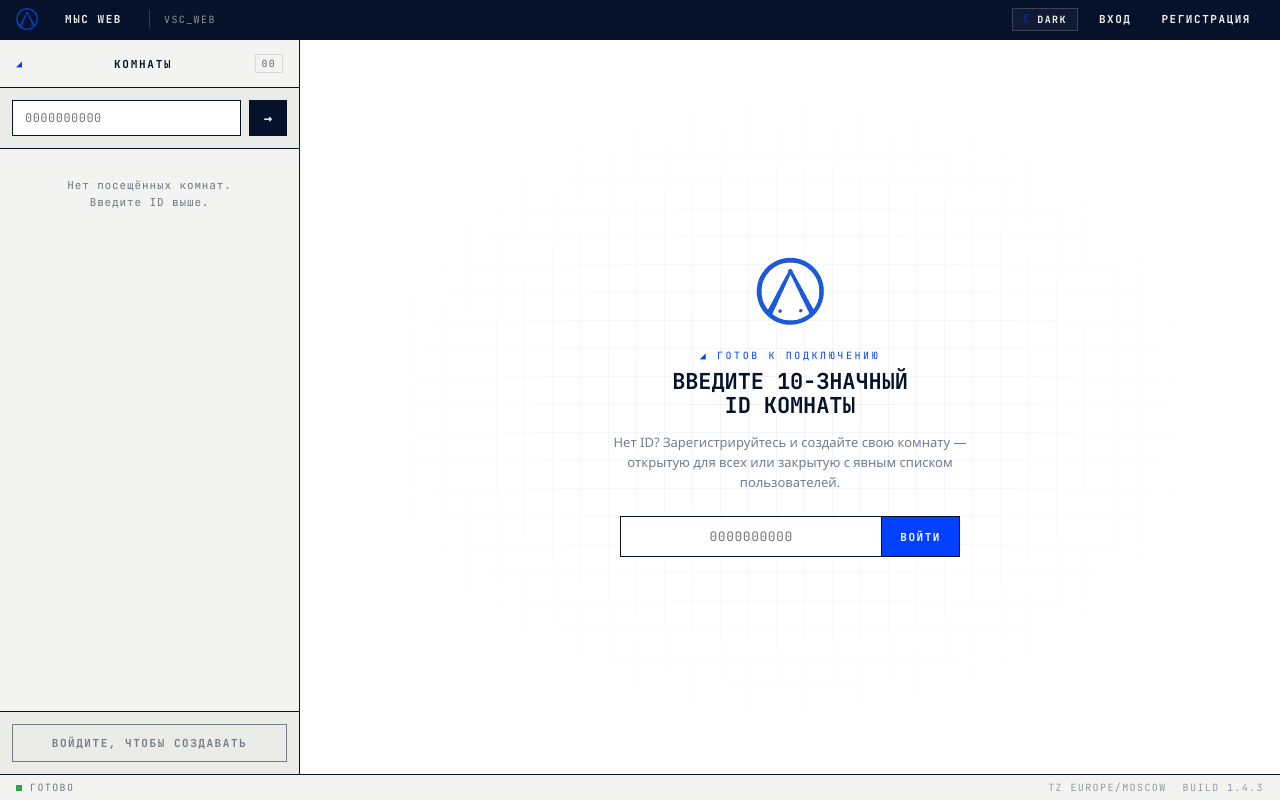
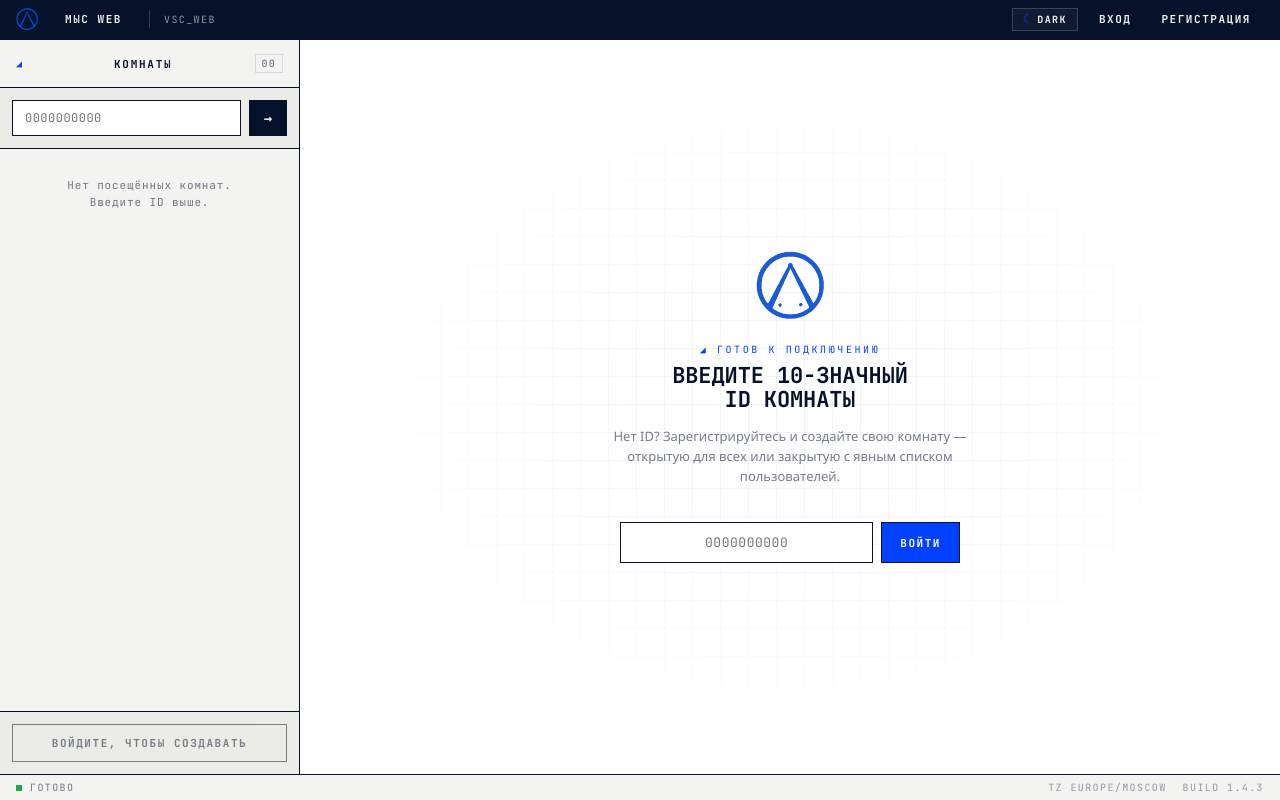
Before and after one commit to terrentii/vsc_web, a Flask app: page / in a window 1280 px wide. Run offline with Flask 3, Linux system fonts and the light colour scheme; data comes from the database, SQL or seed files in the repository.

Commit message:
Hot fixes

```diff
--- a/rooms.py
+++ b/rooms.py
@@ -96,6 +96,14 @@ def _track_room(room_id):
     visited.insert(0, room_id)
     session['visited_rooms'] = visited
     session.modified = True
+
+    # Для зарегистрированных — сохраняем в БД чтобы не терять при сбросе сессии
+    if session.get('user_type') == 'registered':
+        login = session.get('login')
+        if login and not RoomMember.query.filter_by(room_id=room_id, login=login).first():
+            member = RoomMember(room_id=room_id, login=login, role='visitor')
+            db.session.add(member)
+            db.session.commit()
 
 
 def _untrack_room(room_id):
@@ -279,6 +287,8 @@ def post_message(room_id):
     if not text and not media:
         return redirect(url_for('rooms.room', room_id=room_id))
 
+    _track_room(room_id)
+
     reply_to_raw = request.form.get('reply_to', '').strip()
     reply_to = int(reply_to_raw) if reply_to_raw.isdigit() else None
 
--- a/templates/base.html
+++ b/templates/base.html
@@ -469,10 +469,10 @@
       color: var(--mys-ink); text-transform: uppercase;
       letter-spacing: -.005em; line-height: 1.1; margin-bottom: 14px;
     }
-    .chat-empty-sub { font-size: 13px; color: var(--muted); line-height: 1.55; margin-bottom: 24px; }
-    .chat-empty-form { display: flex; gap: 0; width: 100%; max-width: 340px; }
+    .chat-empty-sub { font-size: 13px; color: var(--muted); line-height: 1.55; margin-bottom: 36px; }
+    .chat-empty-form { display: flex; gap: 8px; width: 100%; max-width: 340px; }
     .chat-empty-form input {
-      flex: 1; border-right: none;
+      flex: 1;
       font-family: var(--font-mono); letter-spacing: .04em; text-align: center;
     }
     .chat-empty-form .btn { flex-shrink: 0; box-shadow: none; padding: 0 18px; }
```
